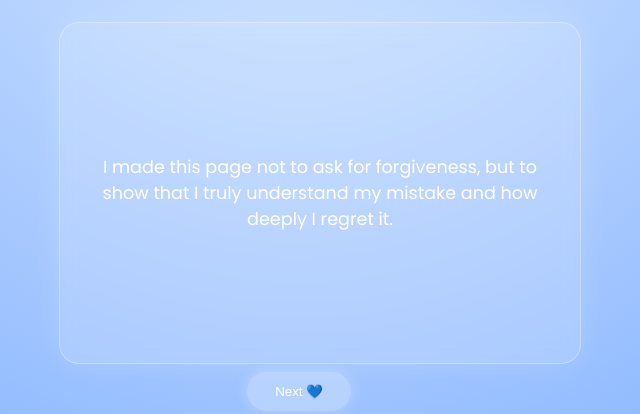
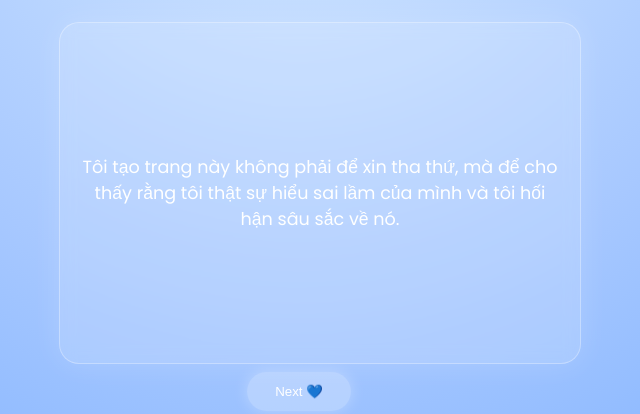
Before and after one commit to victorlie21/Virgo, a plain HTML site: page index.html in a window 1280 px wide. Shown: the part 204-618 px from the top of the page, 341-981 px from the left. Drawn offline with Linux system fonts and the light colour scheme.

Commit message:
Update index.html

```diff
--- a/index.html
+++ b/index.html
@@ -101,7 +101,7 @@
   <h1>Xin lỗi nhé, Xuân Mai 💙</h1>
 
   <div class="container">
-    <div class="card show">I made this page not to ask for forgiveness, but to show that I truly understand my mistake and how deeply I regret it.</div>
+    <div class="card show">Tôi tạo trang này không phải để xin tha thứ, mà để cho thấy rằng tôi thật sự hiểu sai lầm của mình và tôi hối hận sâu sắc về nó.</div>
     <div class="card hidden">I know my  actions  make you not comfort sorry about that  spamming, and all mah haiya because yeah really i love you mah so love love hear you yellingg</div>
     <div class="card hidden">Xuan Mai, you mean so much to me. Your laughter, your warmth,your yelling, your rude word mah , all mah walawe .</div>
     <div class="card hidden">I’m not asking you to forget. I just want you to know that I’m learning and growing because you matter that much to me.</div>
```
